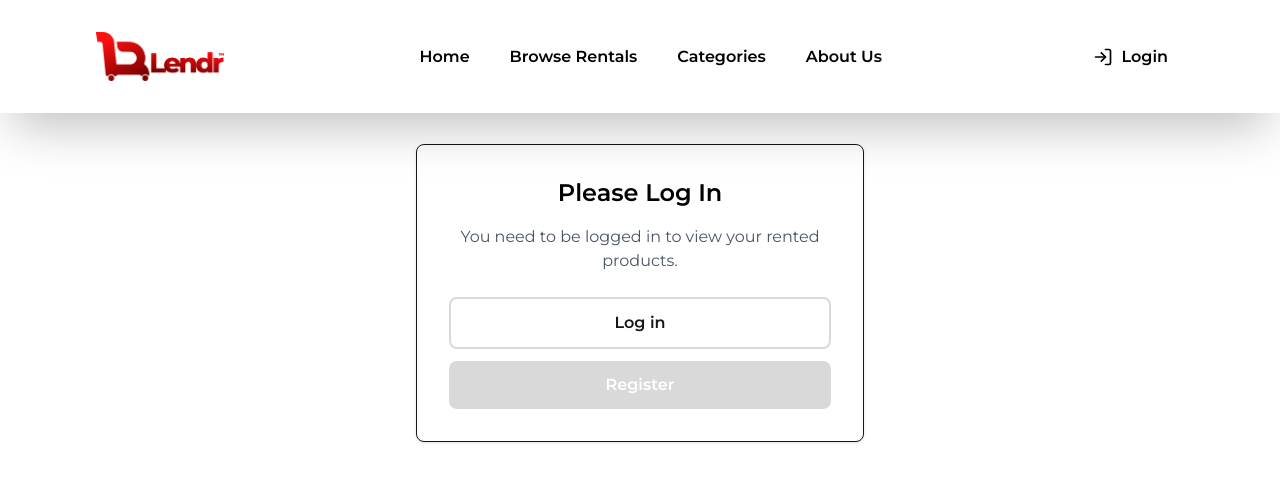
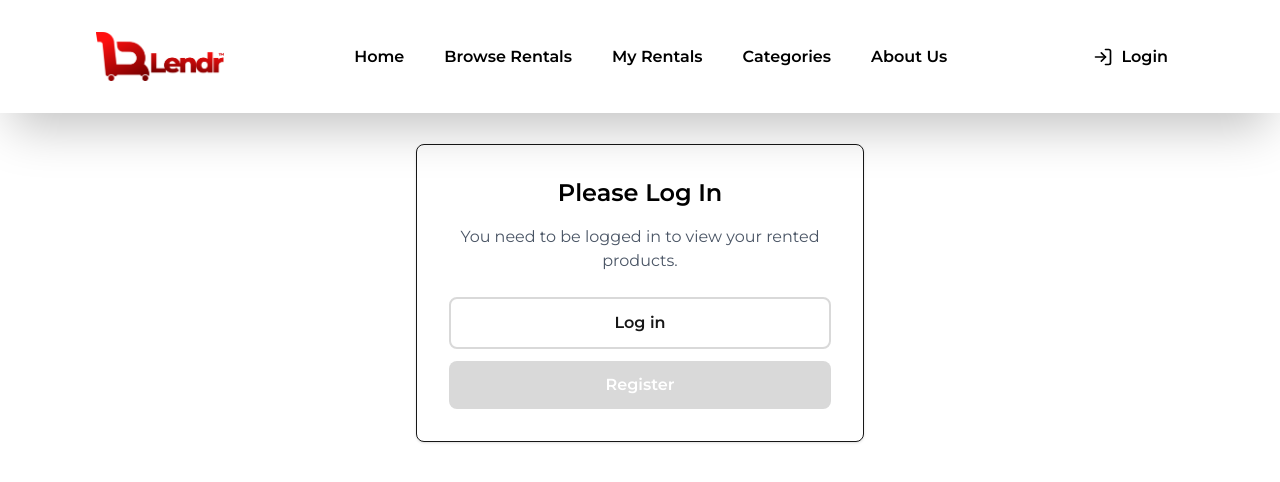
Before and after one commit to gabiuz/Lendr, a Next.js app in the folder client/: page /rented-products in a window 1280 px wide. Shown: the top 482 px of the page. Built offline with nearby package versions, Linux system fonts and the light colour scheme.

Commit message:
add rented-products to navbar

```diff
--- a/client/app/components/Navbar.jsx
+++ b/client/app/components/Navbar.jsx
@@ -10,6 +10,7 @@ export default function Navbar({
   links = [
     { href: "/homepage", label: "Home" },
     { href: "#browse", label: "Browse Rentals" },
+    { href: "/rented-products", label: "My Rentals" },
     { href: "#categories", label: "Categories" },
     { href: "/homepage#aboutUs", label: "About Us" },
   ],
--- a/client/app/rented-products/page.jsx
+++ b/client/app/rented-products/page.jsx
@@ -224,7 +224,7 @@ export default function RentedProduct() {
                   <div className="lg:col-span-2">
                     <div className="flex flex-col md:flex-row gap-4">
                       {/* Product Image */}
-                      <div className="w-full md:w-48 h-48 rounded-lg overflow-hidden bg-gray-100 flex-shrink-0">
+                      <div className="w-full md:w-48 h-48 rounded-lg overflow-hidden bg-gray-100 shrink-0">
                         <img
                           src={rental.image_path}
                           alt={rental.product_name}
```
